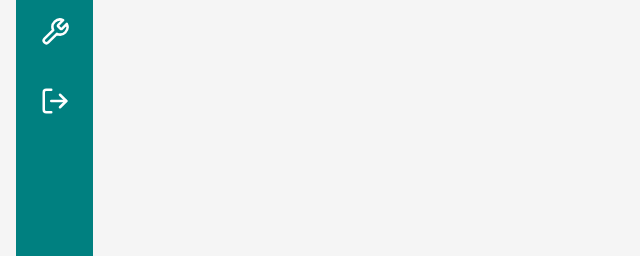
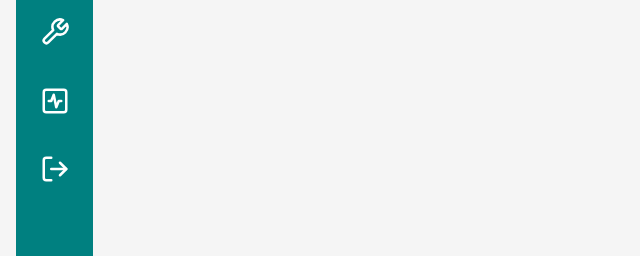
Before and after one commit to NTNU-SE-Alpha/frontend, a React (Create React App) app in the folder my-app/: page / in a window 1280 px wide. Shown: the part 259-515 px from the top of the page, without its empty margins (0-640 px from the left). Built offline with nearby package versions, Linux system fonts and the light colour scheme; sample sign-in values are in the browser's storage.

Commit message:
add feeback route

```diff
--- a/my-app/src/Components/Nav.js
+++ b/my-app/src/Components/Nav.js
@@ -7,6 +7,7 @@ import {
   Settings,
   LogOut,
   Wrench,
+  SquareActivity,
 } from 'lucide-react';
 const Navbar = styled.nav`
   width: min-content;
@@ -68,10 +69,13 @@ const Navbar = styled.nav`
             content: 'LLM';
           }
           &.no3:hover::after {
-            content: '登出';
+            content: '分組';
           }
           &.no4:hover::after {
-            content: '分組';
+            content: '回饋';
+          }
+          &.no5:hover::after {
+            content: '登出';
           }
           &.nox:hover {
             background-color: teal;
@@ -266,12 +270,17 @@ const Nav = () => {
               <BotMessageSquare />
             </a>
           </a>
-          <a href="/student-list" className="active_text no4">
+          <a href="/student-list" className="active_text no3">
             <a class="icon">
               <Wrench />
             </a>
           </a>
-          <a href="/logout" className="active_text no3">
+          <a href="/feeback" className="active_text no4">
+            <a class="icon">
+              <SquareActivity />
+            </a>
+          </a>
+          <a href="/logout" className="active_text no5">
             <a class="icon">
               <LogOut />
             </a>
--- a/my-app/src/Pages/StudentList.js
+++ b/my-app/src/Pages/StudentList.js
@@ -74,7 +74,7 @@ const HomeStyle = styled.div`
           align-items: center;
           justify-content: space-between;
 
-          &:hover  {
+          &:hover {
             cursor: pointer;
             /* background-color: #f4f4f4; */
           }
--- a/my-app/src/index.js
+++ b/my-app/src/index.js
@@ -118,7 +118,7 @@ const router = createBrowserRouter([
             <Feedback />
           </RequireAuth>
         ),
-      }
+      },
     ],
   },
   {
```
